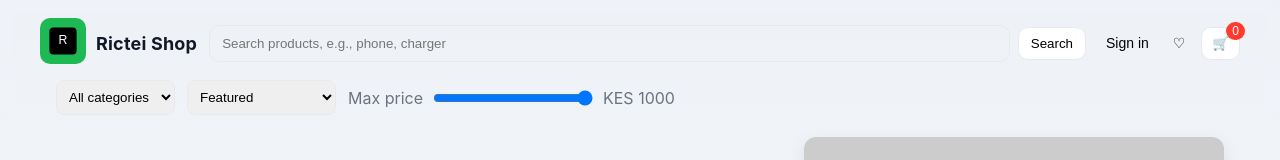
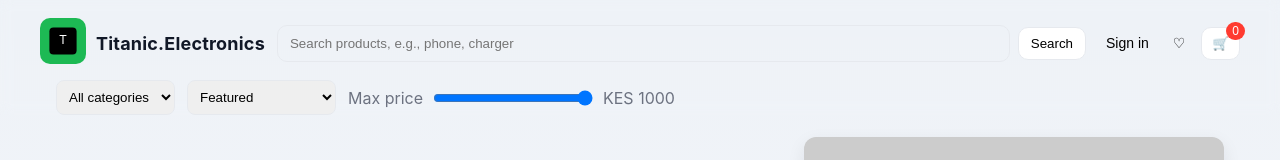
Before and after one commit to Titus6058/online_shop, a plain HTML site: page index.html in a window 1280 px wide. Shown: the top 160 px of the page. Drawn offline with Linux system fonts and the light colour scheme; placeholder pictures from the web are drawn by us.

Commit message:
Update index.html

```diff
--- a/index.html
+++ b/index.html
@@ -11,9 +11,9 @@
     <div class="header-inner">
       <a class="brand" href="#" id="homeLink">
         <div class="logo">
-          <svg viewBox="0 0 100 100" aria-hidden="true"><rect x="10" y="10" width="80" height="80" rx="12"/><text x="50" y="60" font-size="36" text-anchor="middle" fill="#fff" font-family="Arial">R</text></svg>
+          <svg viewBox="0 0 100 100" aria-hidden="true"><rect x="10" y="10" width="80" height="80" rx="12"/><text x="50" y="60" font-size="36" text-anchor="middle" fill="#fff" font-family="Arial">T</text></svg>
         </div>
-        <span class="brand-text">Rictei Shop</span>
+        <span class="brand-text">Titanic.Electronics</span>
       </a>
       <div class="search-wrap">
         <input id="searchInput" type="search" placeholder="Search products, e.g., phone, charger" aria-label="Search products"/>
```
